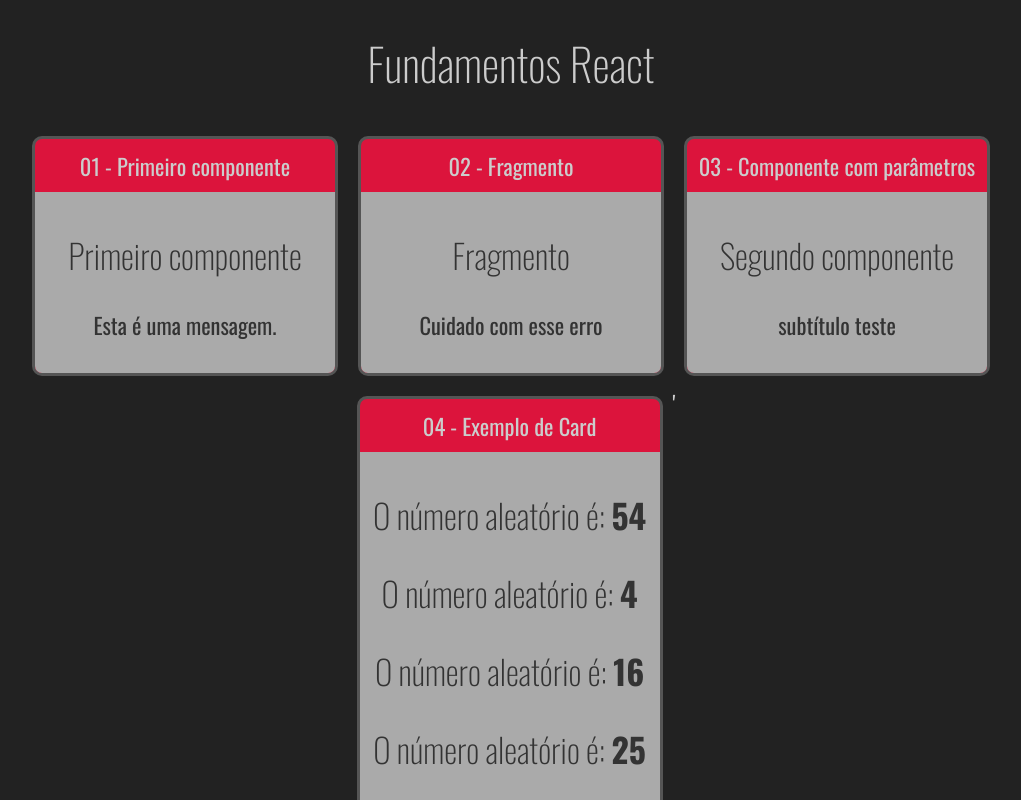
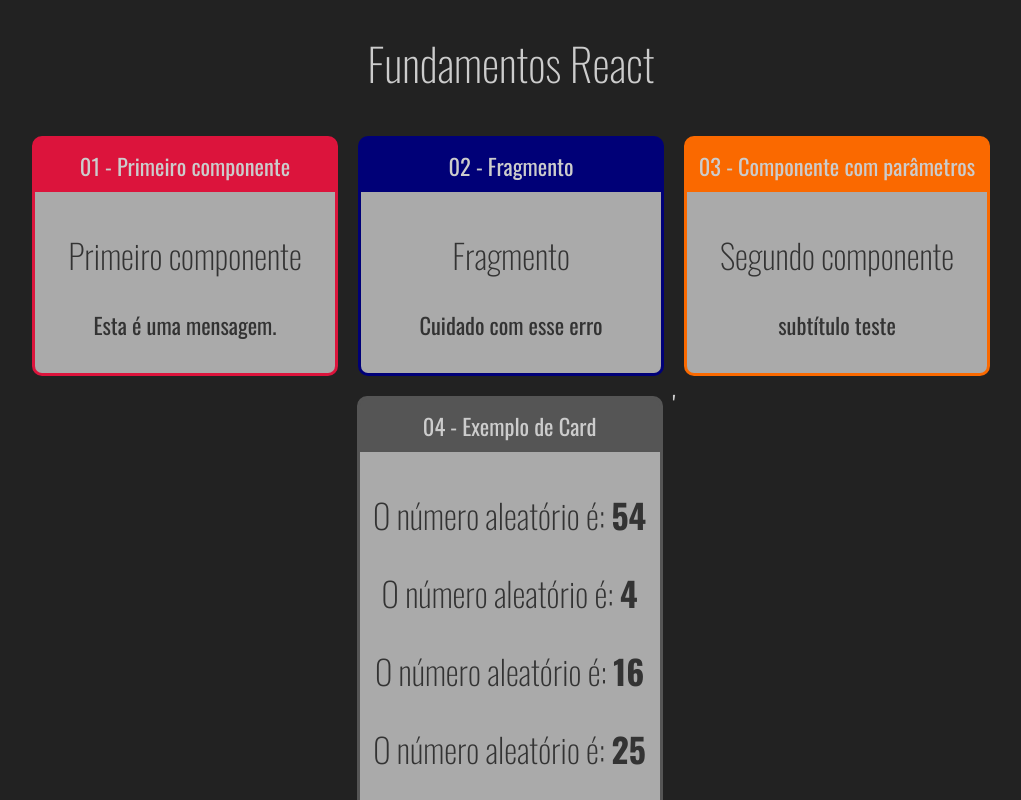
Before and after one commit to matheusrf96/fundamentos-react, a React (Create React App) app: page / in a window 1280 px wide. Shown: the top 800 px of the page, without its empty margins (129-1150 px from the left). Built offline with nearby package versions, Linux system fonts and the light colour scheme.

Commit message:
Implement configurable styles

```diff
--- a/src/App.jsx
+++ b/src/App.jsx
@@ -16,19 +16,19 @@
             <h1>Fundamentos React</h1>
 
             <div className="cards">
-                <Card title="01 - Primeiro componente">
+                <Card title="01 - Primeiro componente" color="crimson">
                     <Primeiro />
                 </Card>
 
-                <Card title="02 - Fragmento">
+                <Card title="02 - Fragmento" color="#007">
                     <Fragmento />
                 </Card>
 
-                <Card title="03 - Componente com parâmetros">
+                <Card title="03 - Componente com parâmetros" color="#FA6900">
                     <ComParametro titulo="Segundo componente" subtitulo="subtítulo teste" />
                 </Card>
 
-                <Card title="04 - Exemplo de Card">
+                <Card title="04 - Exemplo de Card" color="#555">
                     <Aleatorio min={1} max={60} />
                     <Aleatorio min={1} max={60} />
                     <Aleatorio min={1} max={60} />
--- a/src/components/layout/Card.css
+++ b/src/components/layout/Card.css
@@ -1,5 +1,5 @@
 .card {
-    background-color: crimson;
+    /* background-color: crimson; */
     border-radius: 10px;
     overflow: hidden;
     border: 3px solid #555;
--- a/src/components/layout/Card.jsx
+++ b/src/components/layout/Card.jsx
@@ -4,8 +4,13 @@
 
 
 const Card = (props) => {
+    const cardStyle = {
+        backgroundColor: props.color || '#555',
+        borderColor: props.color || '#555'
+    }
+
     return (
-        <div className="card">
+        <div className="card" style={cardStyle}>
             <div className="title">{ props.title }</div>
             <div className="content">
                 { props.children }
```
